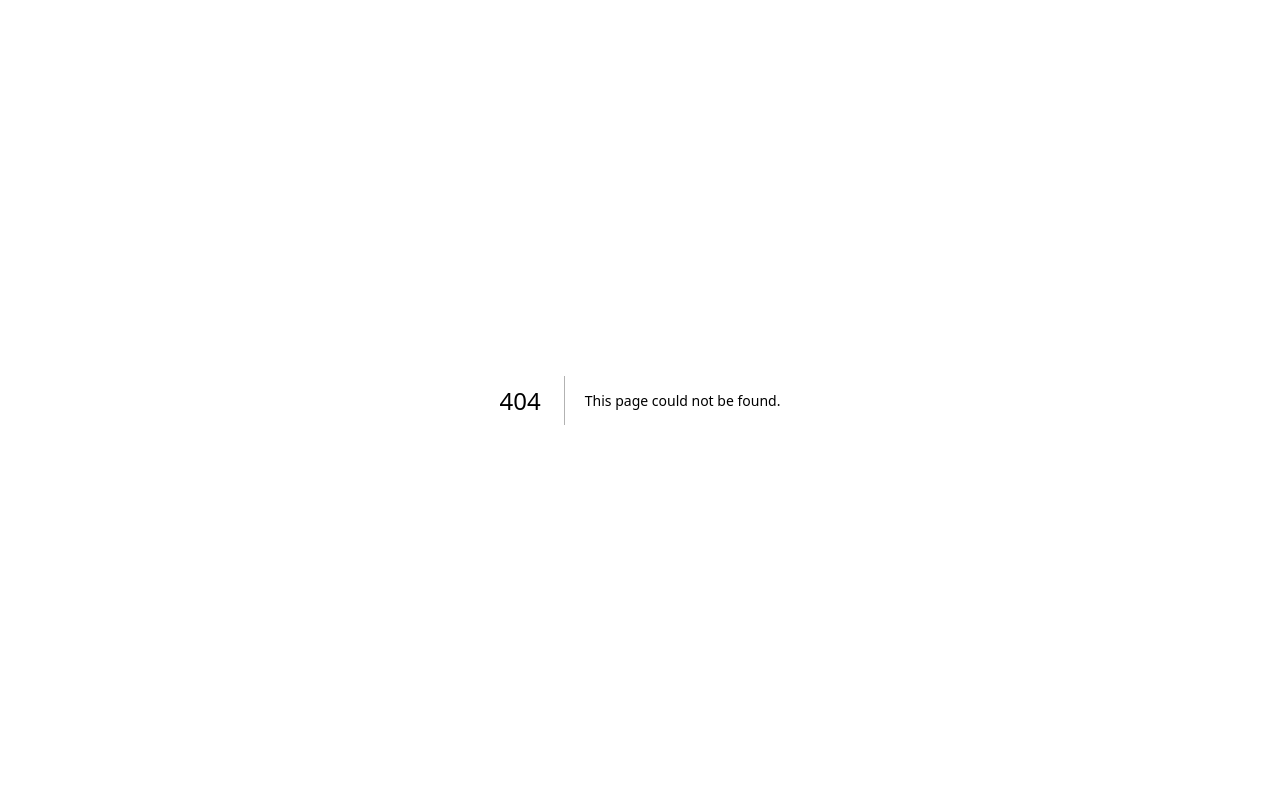
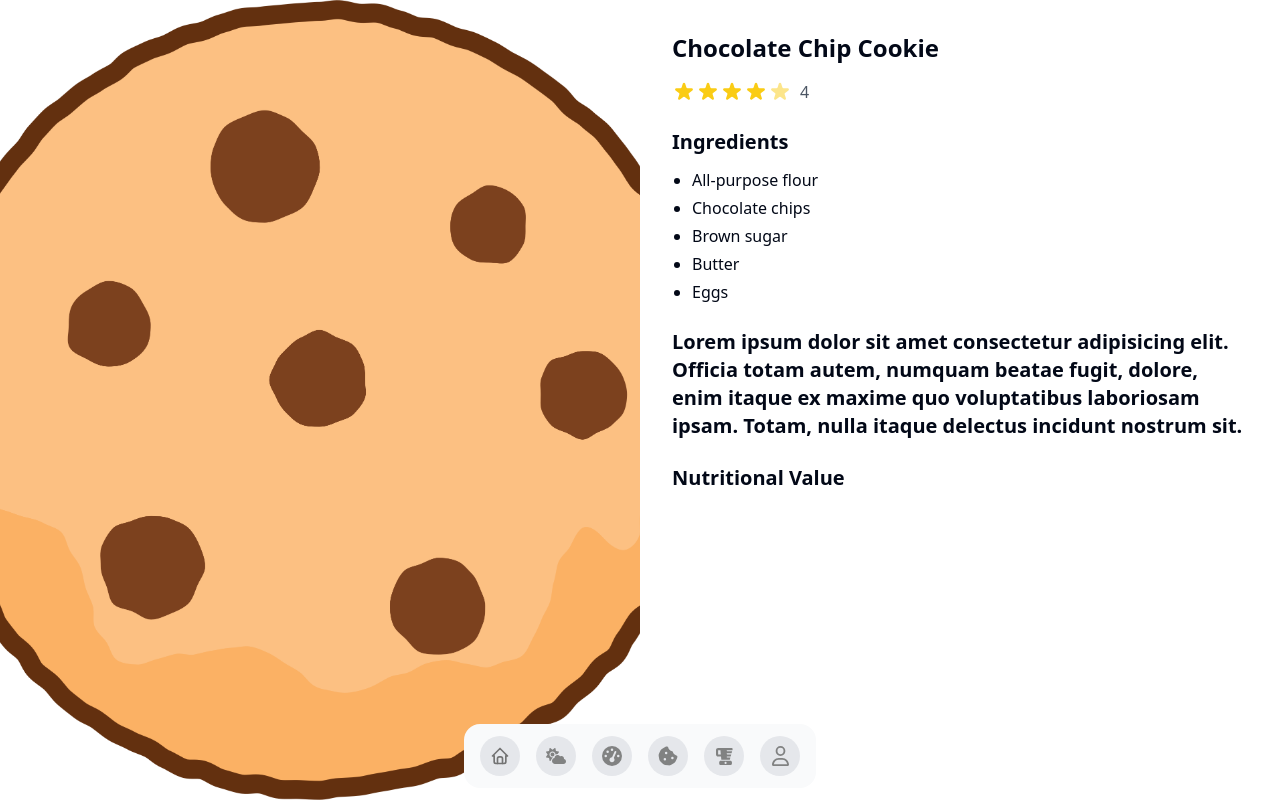
Before and after one commit to khushwant1234/mmm.food, a Next.js app: page /card in a window 1280 px wide. Before the commit this address had no page. Built offline with nearby package versions, Linux system fonts and the light colour scheme.

Commit message:
added dynamic recipe page

```diff
--- /dev/null
+++ b/app/card/page.jsx
@@ -0,0 +1,71 @@
+import React from "react";
+import Image from "next/image";
+import { Button } from "@/components/ui/button";
+import Navbar from "@/components/Navbar";
+
+const page = () => {
+  return (
+    <div>
+      <Navbar></Navbar>
+      <div className="flex flex-wrap items-center justify-center h-screen">
+        <div className="w-1/2 h-full  overflow-hidden relative">
+          <Image
+            src="/images/cookie.png"
+            alt="card"
+            fill
+            className="object-cover"
+          />
+        </div>
+        <div className="w-1/2 h-full p-8">
+          <h3 className="text-2xl font-bold mb-4">Chocolate Chip Cookie</h3>
+
+          <div className="flex items-center mb-4">
+            {[...Array(5)].map((_, index) => (
+              <svg
+                key={index}
+                className={`w-6 h-6 ${
+                  index < 4
+                    ? "text-yellow-400"
+                    : index === 4
+                    ? "text-yellow-400/50"
+                    : "text-gray-300"
+                }`}
+                fill="currentColor"
+                viewBox="0 0 20 20"
+              >
+                <path d="M9.049 2.927c.3-.921 1.603-.921 1.902 0l1.07 3.292a1 1 0 00.95.69h3.462c.969 0 1.371 1.24.588 1.81l-2.8 2.034a1 1 0 00-.364 1.118l1.07 3.292c.3.921-.755 1.688-1.54 1.118l-2.8-2.034a1 1 0 00-1.175 0l-2.8 2.034c-.784.57-1.838-.197-1.539-1.118l1.07-3.292a1 1 0 00-.364-1.118L2.98 8.72c-.783-.57-.38-1.81.588-1.81h3.461a1 1 0 00.951-.69l1.07-3.292z" />
+              </svg>
+            ))}
+            <span className="ml-2 text-gray-600">4</span>
+          </div>
+
+          <h2 className="text-xl font-bold mt-6 mb-3">Ingredients</h2>
+          <ul className="list-disc pl-5 mb-4">
+            {[
+              "All-purpose flour",
+              "Chocolate chips",
+              "Brown sugar",
+              "Butter",
+              "Eggs",
+            ].map((ingredient, index) => (
+              <li key={index} className="mb-1">
+                {ingredient}
+              </li>
+            ))}
+          </ul>
+
+          <h2 className="text-xl font-bold mt-6 mb-3">
+            Lorem ipsum dolor sit amet consectetur adipisicing elit. Officia
+            totam autem, numquam beatae fugit, dolore, enim itaque ex maxime quo
+            voluptatibus laboriosam ipsam. Totam, nulla itaque delectus incidunt
+            nostrum sit.
+          </h2>
+
+          <h2 className="text-xl font-bold mt-6 mb-3">Nutritional Value</h2>
+        </div>
+      </div>
+    </div>
+  );
+};
+
+export default page;
--- a/app/seasonal/page.jsx
+++ b/app/seasonal/page.jsx
@@ -1,12 +1,42 @@
 import React from "react";
 import Navbar from "@/components/Navbar";
 import Hero from "@/components/hero";
+import { FocusCards } from "@/components/ui/focus-cards";
+
 const page = () => {
+  const cards = [
+    {
+      title: "Forest Adventure",
+      src: "/images/cookie.png",
+    },
+    {
+      title: "Valley of life",
+      src: "/images/cookie.png",
+    },
+    {
+      title: "Sala behta hi jayega",
+      src: "/images/output-final.png",
+    },
+    {
+      title: "Camping is for pros",
+      src: "/images/pizza.png",
+    },
+    {
+      title: "The road not taken",
+      src: "/images/cookie.png",
+    },
+    {
+      title: "The First Rule",
+      src: "/images/cookie.png",
+    },
+  ];
   return (
-    <div>
+    <div className=" w-full h-screen">
       <Navbar />
-      <div>
-        <Hero></Hero>
+
+      <div className="flex flex-col items-center justify-center ">
+        <Hero />
+        <FocusCards cards={cards} />
       </div>
     </div>
   );
--- /dev/null
+++ b/components/ui/focus-cards.jsx
@@ -0,0 +1,56 @@
+"use client";
+import Image from "next/image";
+import React, { useState } from "react";
+import { cn } from "@/lib/utils";
+import Link from "next/link";
+
+export const Card = React.memo(({ card, index, hovered, setHovered }) => (
+  <div
+    onMouseEnter={() => setHovered(index)}
+    onMouseLeave={() => setHovered(null)}
+    className={cn(
+      "rounded-lg relative bg-gray-100 dark:bg-neutral-900 overflow-hidden mb-5 h-60 md:h-96 w-full transition-all duration-300 ease-out",
+      hovered !== null && hovered !== index && "blur-sm scale-[0.98]"
+    )}
+  >
+    <Image
+      src={card.src}
+      alt={card.title}
+      fill
+      className="object-cover absolute inset-0"
+    />
+    <div
+      className={cn(
+        "absolute inset-0 bg-black/50 flex items-end py-8 px-4 transition-opacity duration-300",
+        hovered === index ? "opacity-100" : "opacity-0"
+      )}
+    >
+      <div className="text-xl md:text-2xl font-medium bg-clip-text text-transparent bg-gradient-to-b from-neutral-50 to-neutral-200">
+        {card.title}
+      </div>
+    </div>
+  </div>
+));
+
+Card.displayName = "Card";
+
+export function FocusCards({ cards }) {
+  const [hovered, setHovered] = useState(null);
+
+  return (
+    <div className="grid grid-cols-1 md:grid-cols-4 mx-auto md:px-8 gap-3 px-4 w-full mt-7">
+      {cards.map((card, index) => (
+        <Link href={`/card`} key={card.title}>
+          {/* insert link here */}
+          <Card
+            key={card.title}
+            card={card}
+            index={index}
+            hovered={hovered}
+            setHovered={setHovered}
+          />
+        </Link>
+      ))}
+    </div>
+  );
+}
```
Also changed, not shown: public/images/pizza.png (added), 1 other file (tests, documents, lock files or other folders).
